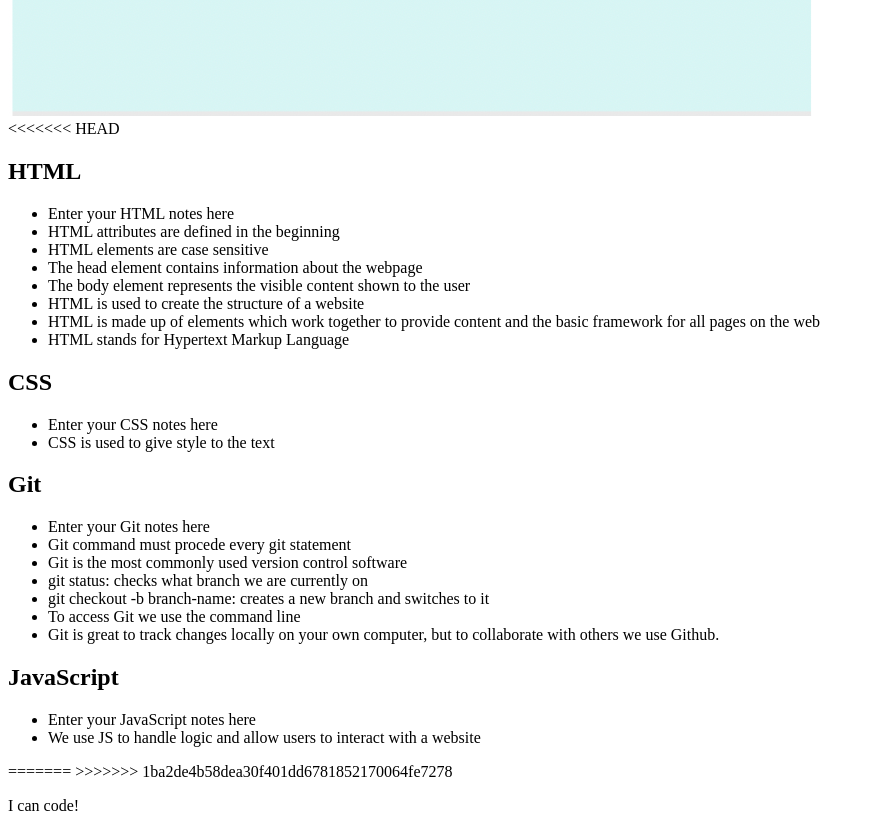
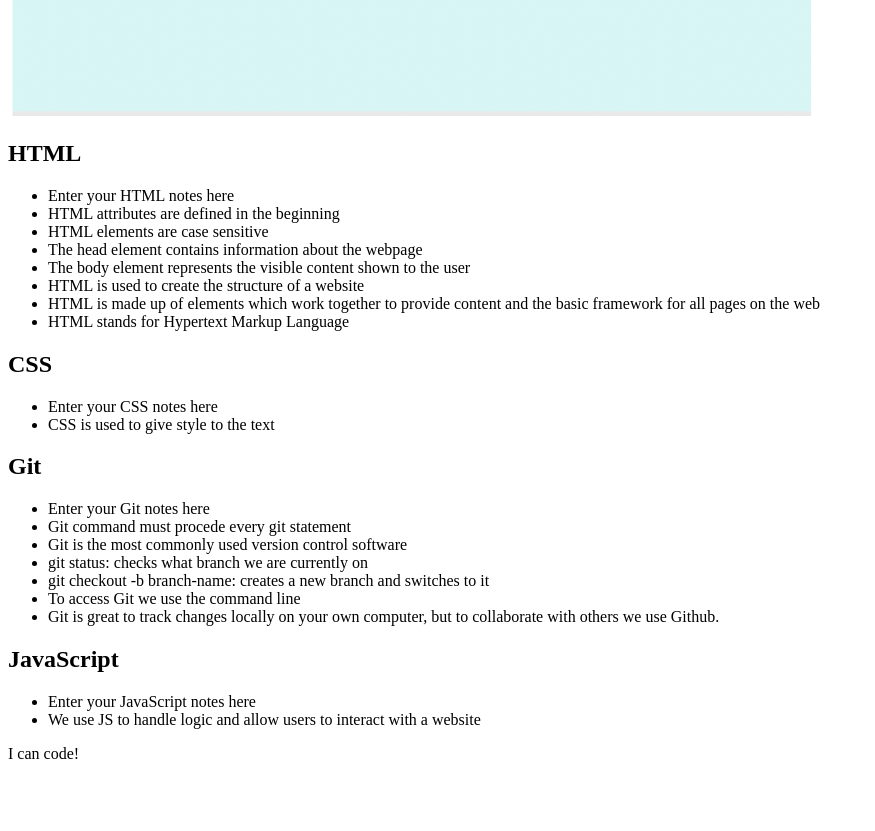
Before and after one commit to joseobm92/prework-study-guide, a plain HTML site: page index.html in a window 1280 px wide. Shown: the part 740-1571 px from the top of the page, without its empty margins (0-875 px from the left). After the commit the page ends 1519 px from the top, so only its background shows below. Drawn offline with Linux system fonts and the light colour scheme.

```diff
--- a/index.html
+++ b/index.html
@@ -12,7 +12,7 @@
       <img src="./assets/bowtie-cat.png" alt="Profile image of cat wearing a bow tie." />
     </header>
     <main>
-<<<<<<< HEAD
+
       <section class="card" id="html-section">
         <h2>HTML</h2>
         <ul>
@@ -59,9 +59,7 @@
         </ul>
 
       </section>
-=======
-      <!-- Student code goes here -->
->>>>>>> 1ba2de4b58dea30f401dd6781852170064fe7278
+
     </main>
 
     <footer>
```
